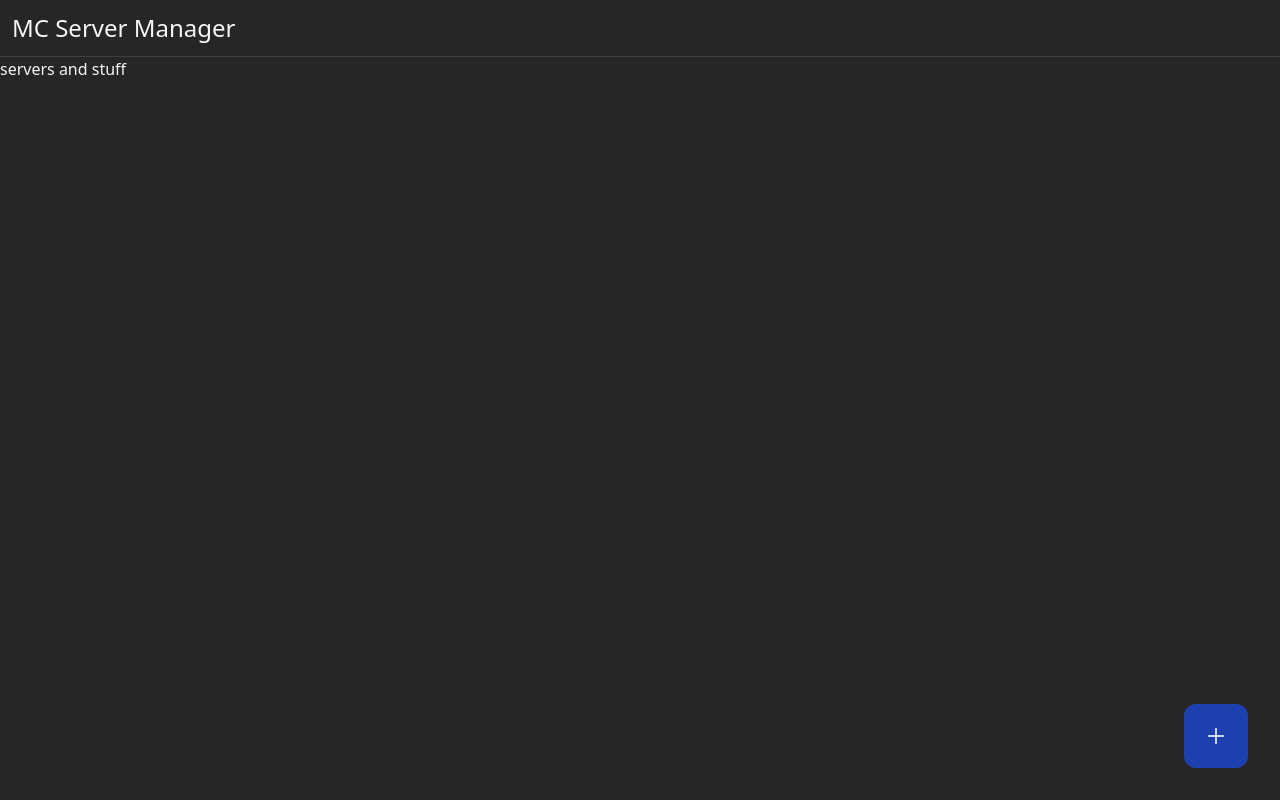
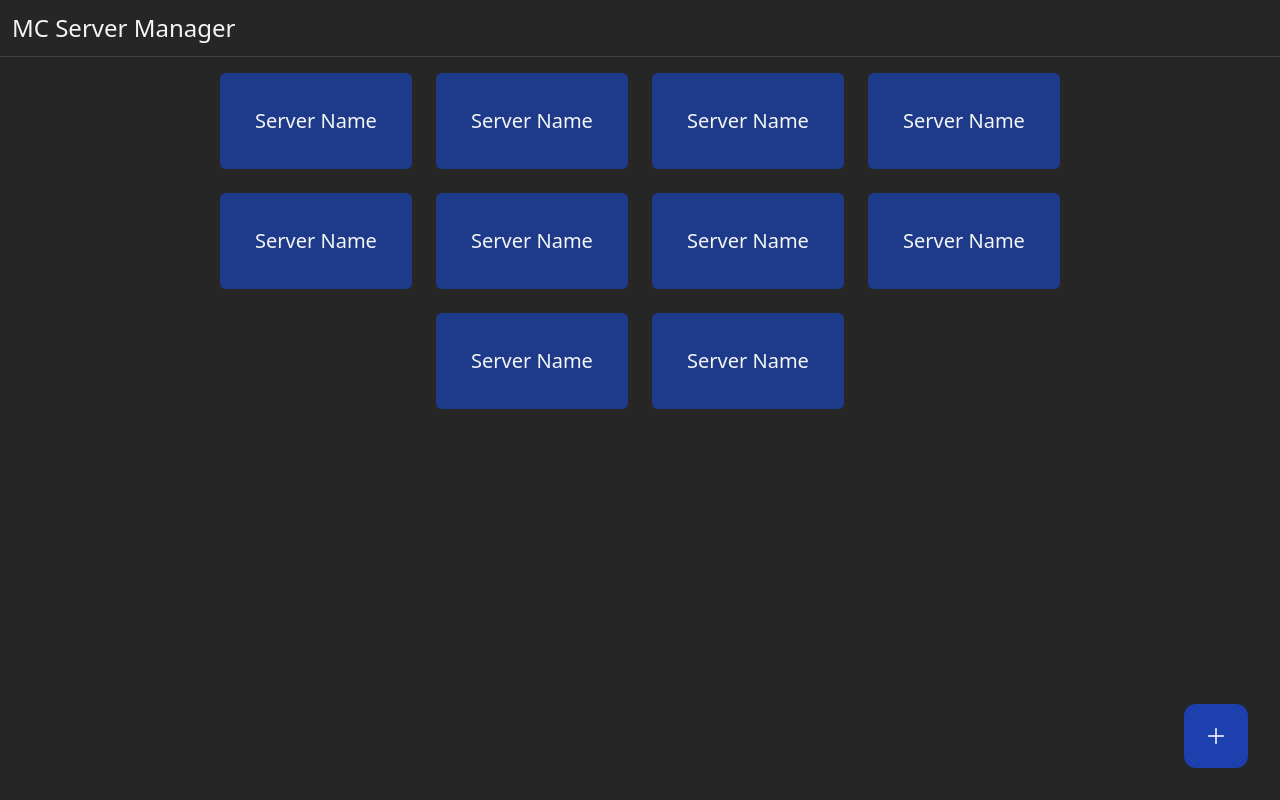
Before and after one commit to Rayn322/ServerManager, a SvelteKit app: page / in a window 1280 px wide. Built offline with nearby package versions, Linux system fonts and the light colour scheme.

Commit message:
Create grid of server cards

```diff
--- /dev/null
+++ b/src/lib/components/ServerCard.svelte
@@ -0,0 +1,3 @@
+<div class="flex h-24 w-48 items-center justify-center rounded-md bg-blue-900">
+	<h1 class="text-xl">Server Name</h1>
+</div>
--- a/src/routes/+page.svelte
+++ b/src/routes/+page.svelte
@@ -1,9 +1,14 @@
 <script lang="ts">
 	import AddServer from '$lib/components/AddServer.svelte';
+	import ServerCard from '$lib/components/ServerCard.svelte';
 	let open = false;
 </script>
 
-<p>servers and stuff</p>
+<div class="m-auto flex max-w-5xl flex-wrap justify-center gap-6 p-4">
+	{#each Array(10) as _, i}
+		<ServerCard />
+	{/each}
+</div>
 
 {#if open}
 	<AddServer bind:open />
```
